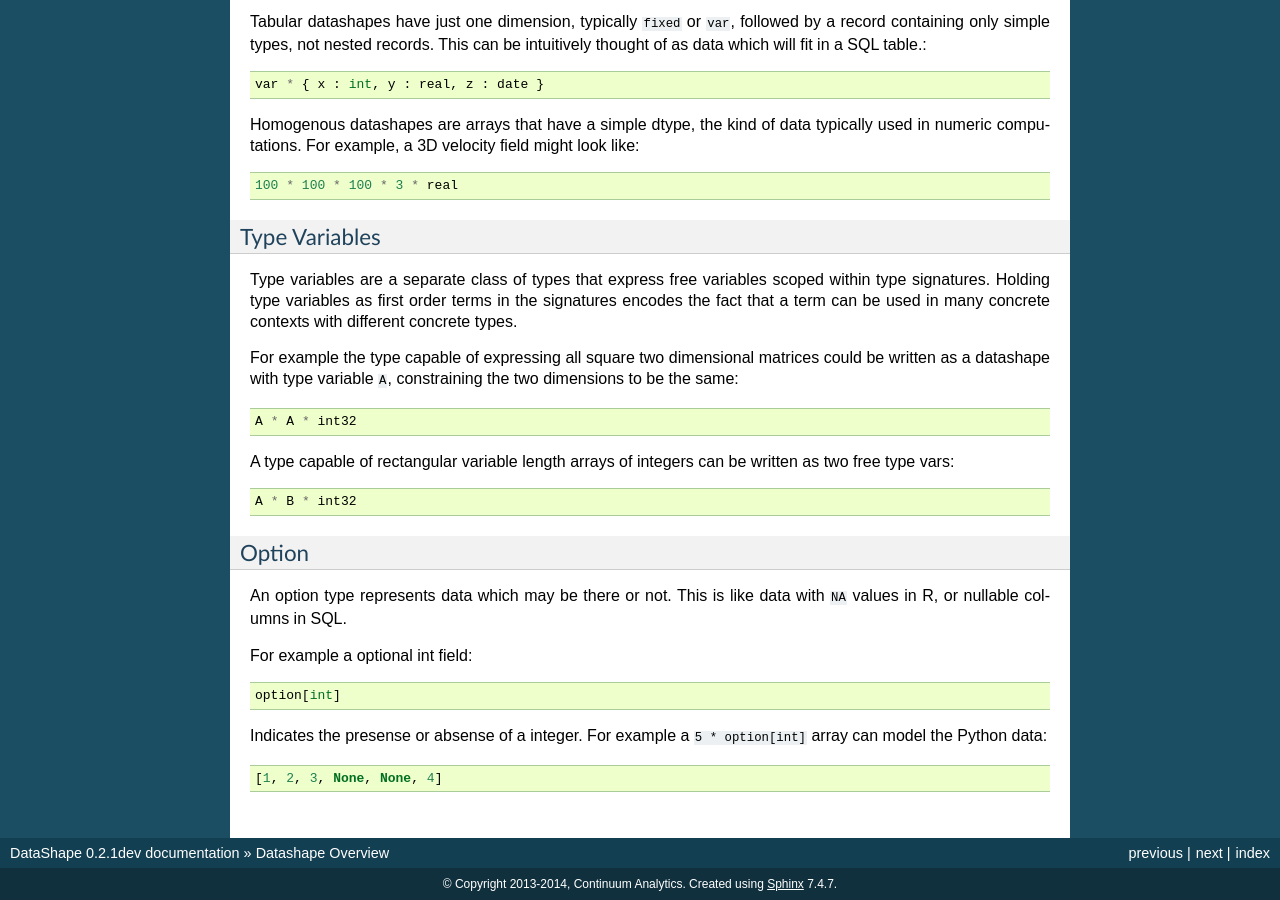
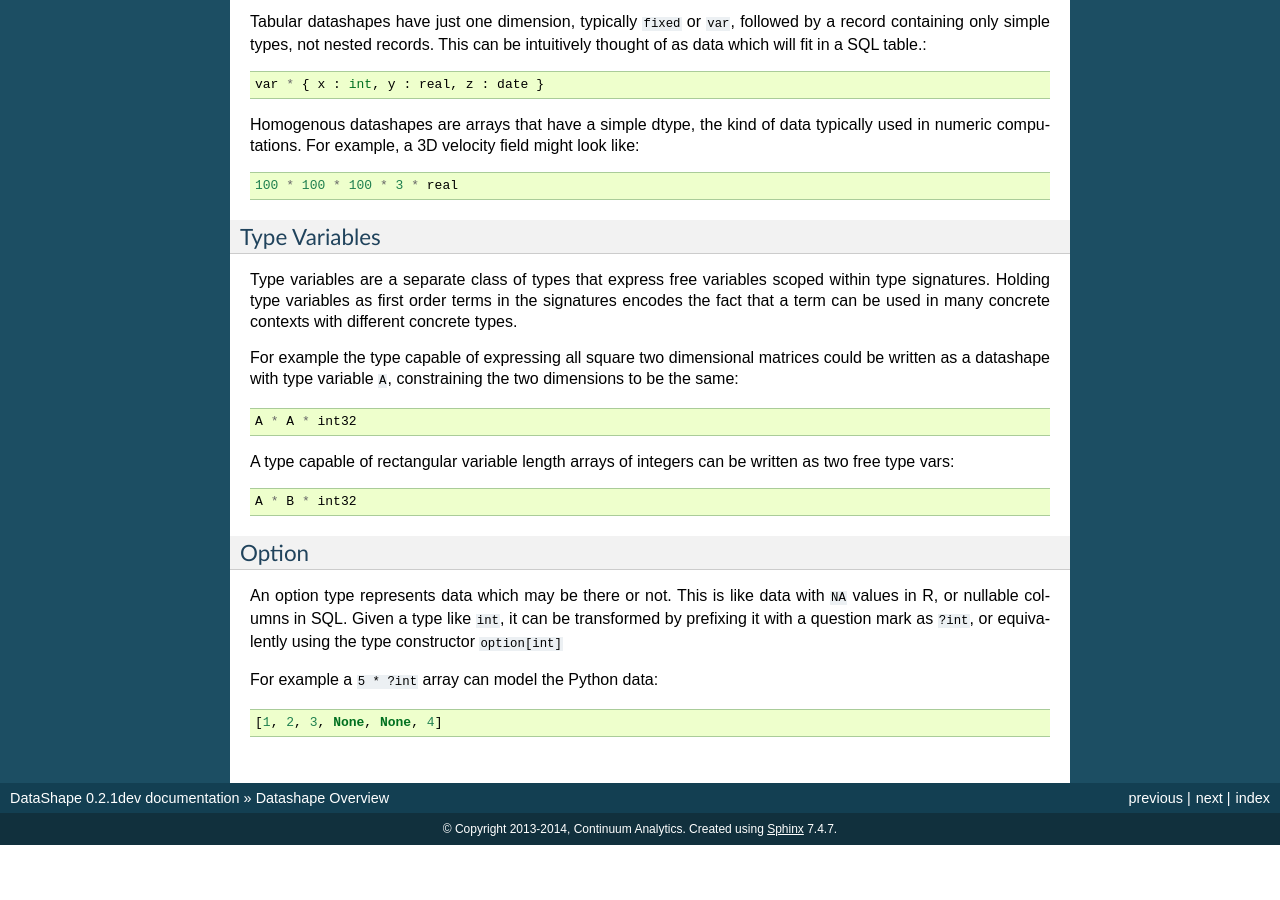
Before and after one commit to blaze/datashape, a Sphinx documentation site: the page built from docs/source/overview.rst, in a window 1280 px wide and 900 px high, scrolled down 2505 px. Built offline with Sphinx 7.4.7, drawn with Linux system fonts in a browser that asks for light colours; after the commit the page ends 3350 px from its top, so only the background shows below that.

Commit message:
Add syntactic sugar ?int32 for option[int32]

```diff
--- a/docs/source/overview.rst
+++ b/docs/source/overview.rst
@@ -190,14 +190,11 @@ Option
 ~~~~~~
 
 An option type represents data which may be there or not. This is like
-data with ``NA`` values in R, or nullable columns in SQL.
+data with ``NA`` values in R, or nullable columns in SQL. Given a type
+like ``int``, it can be transformed by prefixing it with a question mark
+as ``?int``, or equivalently using the type constructor ``option[int]``
 
-For example a optional int field::
-
-    option[int]
-
-Indicates the presense or absense of a integer. For example a
-``5 * option[int]`` array can model the Python data:
+For example a ``5 * ?int`` array can model the Python data:
 
 ::
 
--- a/docs/source/types.rst
+++ b/docs/source/types.rst
@@ -292,7 +292,10 @@ Option/Missing Data
 ``option[float32]``
 
 Constructs a type based on the provided type which may have missing
-values.
+values. ``?float32`` is syntactic sugar for ``option[float32]``.
+
+The type inside the option parameter may also have its own dimensions,
+for example ``?3 * float32`` is syntactic sugar for ``option[3 * float32]``.
 
 Pointer
 -------
```
Also changed, not shown: docs/source/grammar.rst (+21 -4 lines), 5 other files.
